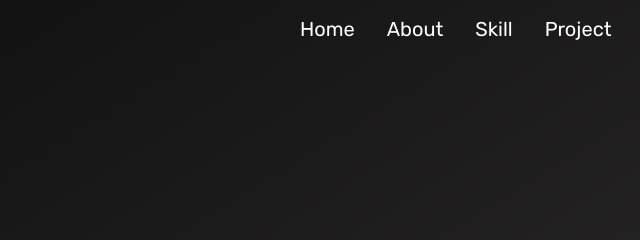
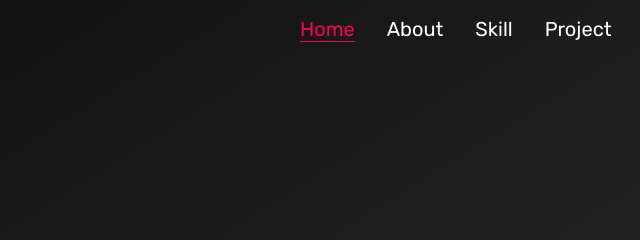
Before and after one commit to ronakbhutiya/portfolio, a plain HTML site: page index.html in a window 1280 px wide. Both pictures are taken after a click on the link "Home". Shown: the top 240 px of the page, 522-1162 px from the left. Drawn offline with nearby package versions, Linux system fonts and the light colour scheme; files whose address does not match are found by name; a web font is replaced by a local one.

Commit message:
change in nav

```diff
--- a/index.html
+++ b/index.html
@@ -43,7 +43,7 @@
 
     </header>
     <main>
-        <section class="section-about container" id="about">
+        <section class="section-about container section" id="about">
             <div class="about-text-box">
                 <h1 class="heading__secondry">About Me</h1>
                 <p class="about-text">👋 Hi! I'm <span>RONAK BHUTIYA</span>, a budding <span>frontend
@@ -68,7 +68,7 @@
             </div>
             <img class="photo" src="./assets/img/my photo.jpg" alt="my photo">
         </section>
-        <section class="section-skill" id="skill">
+        <section class="section-skill section" id="skill">
             <div class="center">
                 <p class="heading__secondry">skill</pc>
             </div>
@@ -97,7 +97,7 @@
                 </div>
             </div>
         </section>
-        <section class="section__project" id="project">
+        <section class="section__project section" id="project">
             <div class="container">
                 <div class="center">
                     <p class="heading__secondry">Project</p>
--- a/js.js
+++ b/js.js
@@ -1,5 +1,7 @@
 const nav_header = document.querySelector(".header-nav");
 const mobile_nav = document.querySelector(".mobile-navbar-btn");
+const navLink = document.querySelectorAll(".nav-link");
+const ul = document.querySelector(".nav-list");
 mobile_nav.addEventListener("click", () => {
   nav_header.classList.toggle("active");
 });
@@ -19,3 +21,9 @@ const observer = new IntersectionObserver(
   }
 );
 observer.observe(header);
+ul.addEventListener("click", function (e) {
+  const click = e.target.closest(".nav-link");
+  navLink.forEach((element) => element.classList.remove("nav-active"));
+  if (!click) return;
+  click.classList.add("nav-active");
+});
--- a/style.css
+++ b/style.css
@@ -110,6 +110,10 @@ body::-webkit-scrollbar-track {
 .nav-link:active {
   color: #ff004f;
   border-bottom: 1px solid #ff004f;
+}
+.nav-active {
+  color: #ff004f !important;
+  border-bottom: 1px solid #ff004f !important;
 }
 
 .heading-center {
@@ -366,6 +370,7 @@ span {
     transform: scale(0.94);
   }
 }
+
 .center {
   text-align: center;
 }
```
